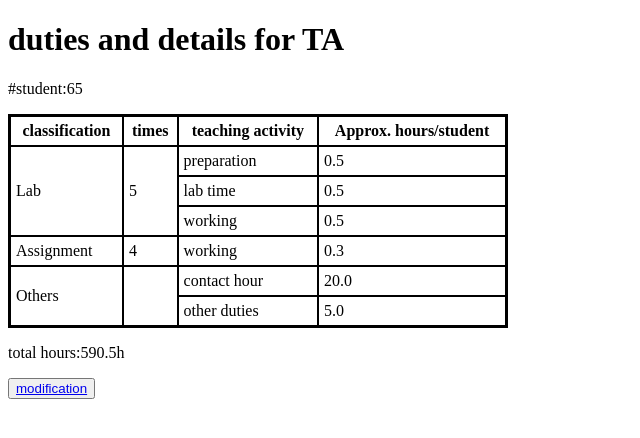
After one commit to memorial-ece/TA_ManagementSystem, a Django app: page /duty/1/ in a window 1280 px wide. The commit adds this page. Shown: the top 438 px of the page, without its empty margins (0-640 px from the left). Run offline with Django 3.2, Linux system fonts and the light colour scheme; data comes from the database, SQL or seed files in the repository; both versions use the stored data as it was after the commit.

Commit message:
duty detail

```diff
--- a/static/css/layout.css
+++ /dev/null
@@ -1,3 +0,0 @@
-.duty {
-    border: none;
-}
--- /dev/null
+++ b/static/css/style.css
@@ -0,0 +1,8 @@
+.duty {
+    border: none;
+}
+
+.duty:focus{
+    outline:none;
+    border: 1px solid #f60;
+}
--- a/static/js/duty.js
+++ /dev/null
@@ -1,6 +0,0 @@
-function modification() {
-    let node = document.getElementsByClassName('duty');
-    for(let i = 0; i < node.length; i++){
-       node[i].removeAttribute('disabled');
-    }
-}
--- a/system/urls.py
+++ b/system/urls.py
@@ -4,6 +4,7 @@ from . import views
 
 urlpatterns = [
     path('course/<id>/', views.course_list, name='course_list'),
-    path('taduty/<id>/', views.taDuty_list, name='taDuty_list'),
+    path('duty/<id>/', views.duty_detail, name='duty_detail'),
+    path('duty/<id>/edit', views.duty_edit, name='duty_edit'),
     path('rank/', views.rank_ta, name="rank_ta"),
 ]
--- a/system/views.py
+++ b/system/views.py
@@ -1,9 +1,8 @@
 from django.contrib.auth.decorators import login_required
 from django.shortcuts import render, get_object_or_404
-from django.http import HttpResponse, Http404
-from django.contrib.auth.models import User
+from .models import Teacher, TA, DepartmentHead, TADuty, Course
+from .forms import DutyCreateForm
 from django.shortcuts import redirect
-from .models import Teacher, TA, DepartmentHead, TADuty, Course
 
 
 # course list for each instructor
@@ -14,10 +13,42 @@ def course_list(request, id):
 
 
 # course corresponds TA duty
-def taDuty_list(request, id):
+def duty_detail(request, id):
     course = Course.objects.get(id=id)
     taDuty = TADuty.objects.get(curriculum_id=id)
-    return render(request, 'taDuty.html', {'taDuty': taDuty, 'course': course})
+    return render(request, 'duty_detail.html', {'taDuty': taDuty, 'course': course})
+
+
+# edit TA duty
+def duty_edit(request, id):
+    duty = get_object_or_404(TADuty, curriculum_id=id)
+    if request.method == "POST":
+        form = DutyCreateForm(request.POST, instance=duty)
+        if form.is_valid():
+            course = Course.objects.get(id=id)
+            capacity = course.capacity
+            # calculate the new total hours for each duty
+            lab_number = form.cleaned_data['labNumber']
+            preparation_hour = form.cleaned_data['labHour']
+            lab_hour = form.cleaned_data['labHour']
+            lab_working_hour = form.cleaned_data['labWorkingHour']
+            assignment_number = form.cleaned_data['assignmentNumber']
+            assignment_working_hour = form.cleaned_data['assignmentWorkingHour']
+            contact_hour = form.cleaned_data['contactHour']
+            other_duties_hour = form.cleaned_data['otherDutiesHour']
+            # total lab hours
+            total_lab = capacity * lab_number * (preparation_hour + lab_working_hour + lab_hour)
+            # total assignment hours
+            total_assignment = capacity * assignment_number * assignment_working_hour
+            # total hours
+            total = total_lab + total_assignment + contact_hour + other_duties_hour
+            duty = form.save(commit=False)
+            duty.totalHour = total
+            duty.save()
+            return redirect('duty_detail', id=id)
+    else:
+        form = DutyCreateForm(instance=duty)
+    return render(request, 'duty_edit.html', {'form': form})
 
 
 # instructors rank candidate TAs
--- a/templates/base.html
+++ b/templates/base.html
@@ -3,8 +3,8 @@
 <html lang="en">
 <head>
     <meta charset="UTF-8">
-    <script type="text/javascript" src="{% static 'js/duty.js' %}"></script>
-    <link rel="stylesheet" type="text/css" href="{% static 'css/layout.css' %}">
+    <script src="//ajax.googleapis.com/ajax/libs/jquery/3.4.1/jquery.min.js"></script>
+    <link rel="stylesheet" type="text/css" href="{% static 'css/style.css' %}">
     <title>TAManagementSystem</title>
 </head>
 <body>
--- a/templates/course.html
+++ b/templates/course.html
@@ -13,7 +13,7 @@
             <tr>
                 <td>{{ course.subject }}{{ course.courseName }}</td>
                 <td>{{ course.title }}</td>
-                <td><a href="{% url 'taDuty_list' id=course.id %}">View details/Duties</a></td>
+                <td><a href="{% url 'duty_detail' id=course.id %}">View details/Duties</a></td>
                 <td><a href="{% url 'rank_ta' %}">rank TA</a></td>
             </tr>
         {% endfor %}
--- /dev/null
+++ b/templates/duty_detail.html
@@ -0,0 +1,46 @@
+{% extends 'base.html' %}
+
+{% block content %}
+    <h1>duties and details for TA</h1>
+    <p>#student:{{ course.capacity }}</p>
+    <table border="2" bordercolor="black" width="500" height="100" cellspacing="0" cellpadding="5">
+        <tr>
+            <th>classification</th>
+            <th>times</th>
+            <th>teaching activity</th>
+            <th>Approx. hours/student</th>
+        </tr>
+        <tr>
+            <td rowspan="3">Lab</td>
+            <td rowspan="3">{{ taDuty.labNumber }}</td>
+            <td>preparation</td>
+            <td>{{ taDuty.preparationHour }}</td>
+        </tr>
+        <tr>
+            <td>lab time</td>
+            <td>{{ taDuty.labHour }}</td>
+        </tr>
+        <tr>
+            <td>working</td>
+            <td>{{ taDuty.labWorkingHour }}</td>
+        </tr>
+        <tr>
+            <td>Assignment</td>
+            <td>{{ taDuty.assignmentNumber }}</td>
+            <td>working</td>
+            <td>{{ taDuty.assignmentWorkingHour }}</td>
+        </tr>
+        <tr>
+            <td rowspan="2">Others</td>
+            <td rowspan="2"></td>
+            <td>contact hour</td>
+            <td>{{ taDuty.contactHour }}</td>
+        </tr>
+        <tr>
+            <td>other duties</td>
+            <td>{{ taDuty.otherDutiesHour }}</td>
+        </tr>
+    </table>
+    <p>total hours:{{ taDuty.totalHour }}h</p>
+    <button><a href="{% url 'duty_edit' id=course.id %}">modification</a></button>
+{% endblock %}
```
Also changed, not shown: system/forms.py (+7 -0 lines), templates/duty_edit.html (added, +9 -0 lines), templates/rank_ta.html (+6 -1 lines), templates/taDuty.html (deleted, +0 -54 lines), db.sqlite3, 1 other file.
